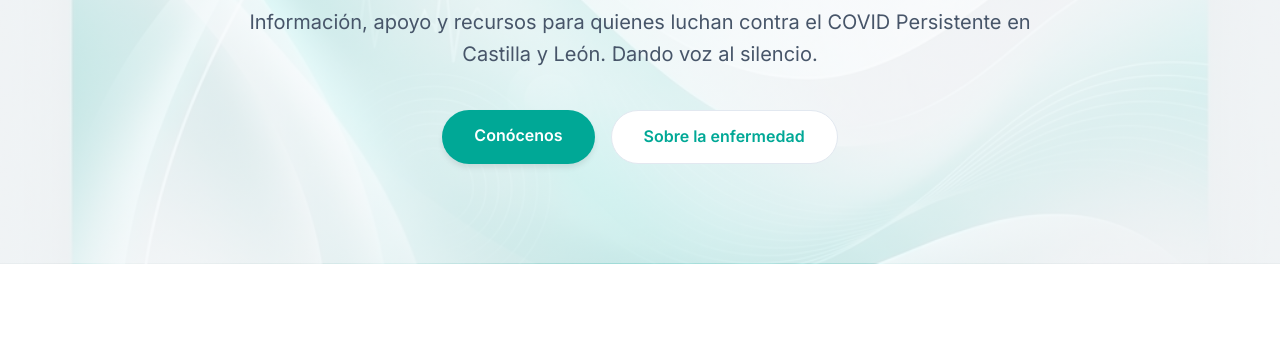
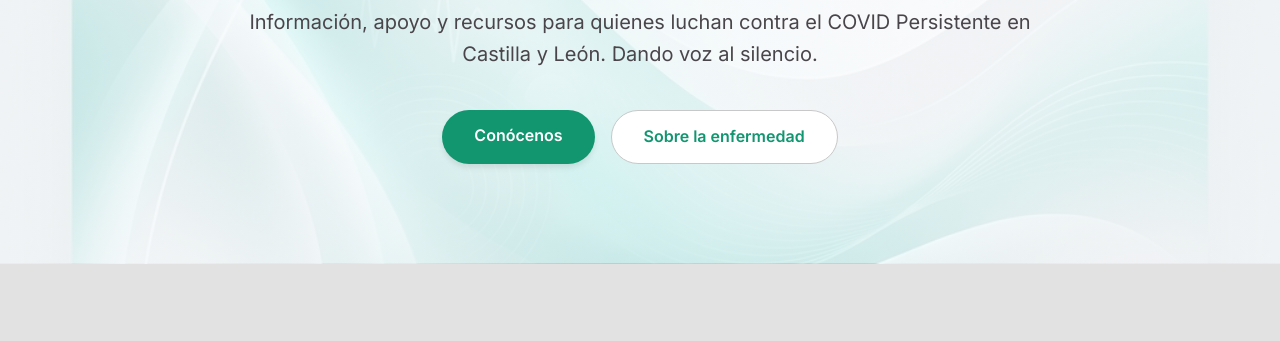
Before and after one commit to imagonbar/acopercyl-web, a website built with Vite: page index.html in a window 1280 px wide. Shown: the part 332-673 px from the top of the page. Built offline with nearby package versions, Linux system fonts and the light colour scheme.

Commit message:
Apply exact corporate hex codes to the entire site

```diff
--- a/assets/css/index.css
+++ b/assets/css/index.css
@@ -1,20 +1,21 @@
 @import url('https://fonts.googleapis.com/css2?family=Inter:wght@300;400;500;600;700&family=Outfit:wght@400;500;600;700&display=swap');
 
 :root {
-    /* Colors - Brand (Aligned with Logo) */
-    --primary: #00a896; /* Verde Lazo */
-    --primary-light: #48c7b8;
-    --primary-dark: #008e7f;
-    --secondary: #64748b; /* Gris */
-    --secondary-light: #94a3b8;
-    --secondary-dark: #475569;
+    /* Colors - Brand (Exact Hex Codes) */
+    --primary: #129670;
+    --primary-light: #17b889;
+    --primary-dark: #0e7a5b;
+    --secondary: #978e88;
+    --secondary-light: #b0a8a3;
+    --secondary-dark: #7a716c;
 
     /* Neutrals */
-    --bg-light: #ffffff;
-    --text-main: #0f172a; /* Negro/Azul muy oscuro */
-    --text-muted: #475569;
-    --white: #ffffff;
-    --border: #e2e8f0;
+    --bg-light: #e2e2e2;
+    --text-main: #1f1c1f;
+    --text-muted: #4a454a;
+    --white: #ffffff; /* Mantengo blanco puro para contrastes extremos si hace falta */
+    --surface: #e2e2e2; /* El blanco corporativo solicitado */
+    --border: #c8c8c8;
 
     /* Dark Mode Defaults */
     --bg-dark: #0f172a;
--- a/index.html
+++ b/index.html
@@ -82,7 +82,7 @@
         </section>
 
         <!-- Symptoms Section -->
-        <section id="sintomas" style="background-color: #fff;">
+        <section id="sintomas" style="background-color: var(--white);">
             <div class="container">
                 <div class="section-title">
                     <h2>Síntomas Frecuentes</h2>
```
